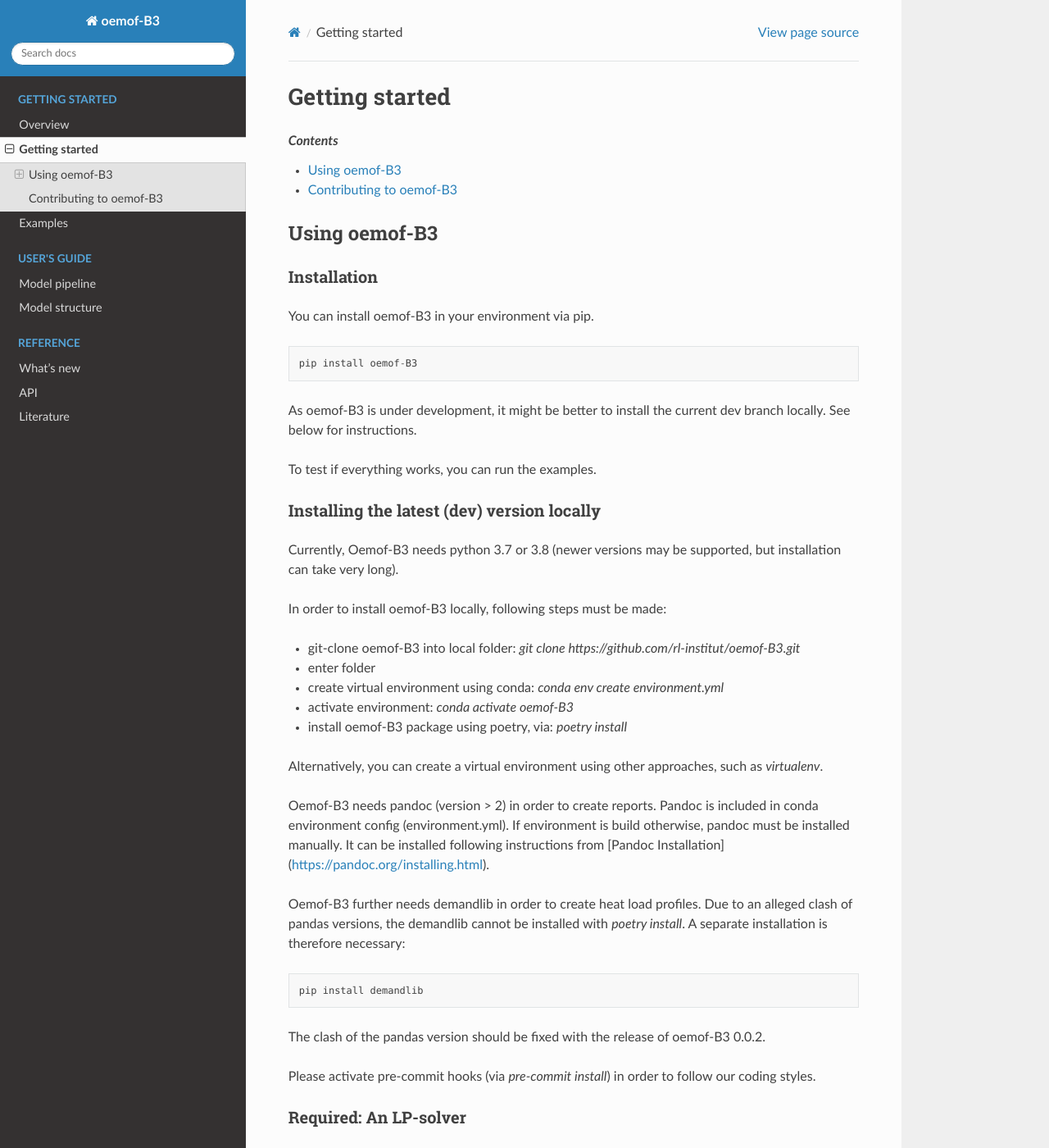
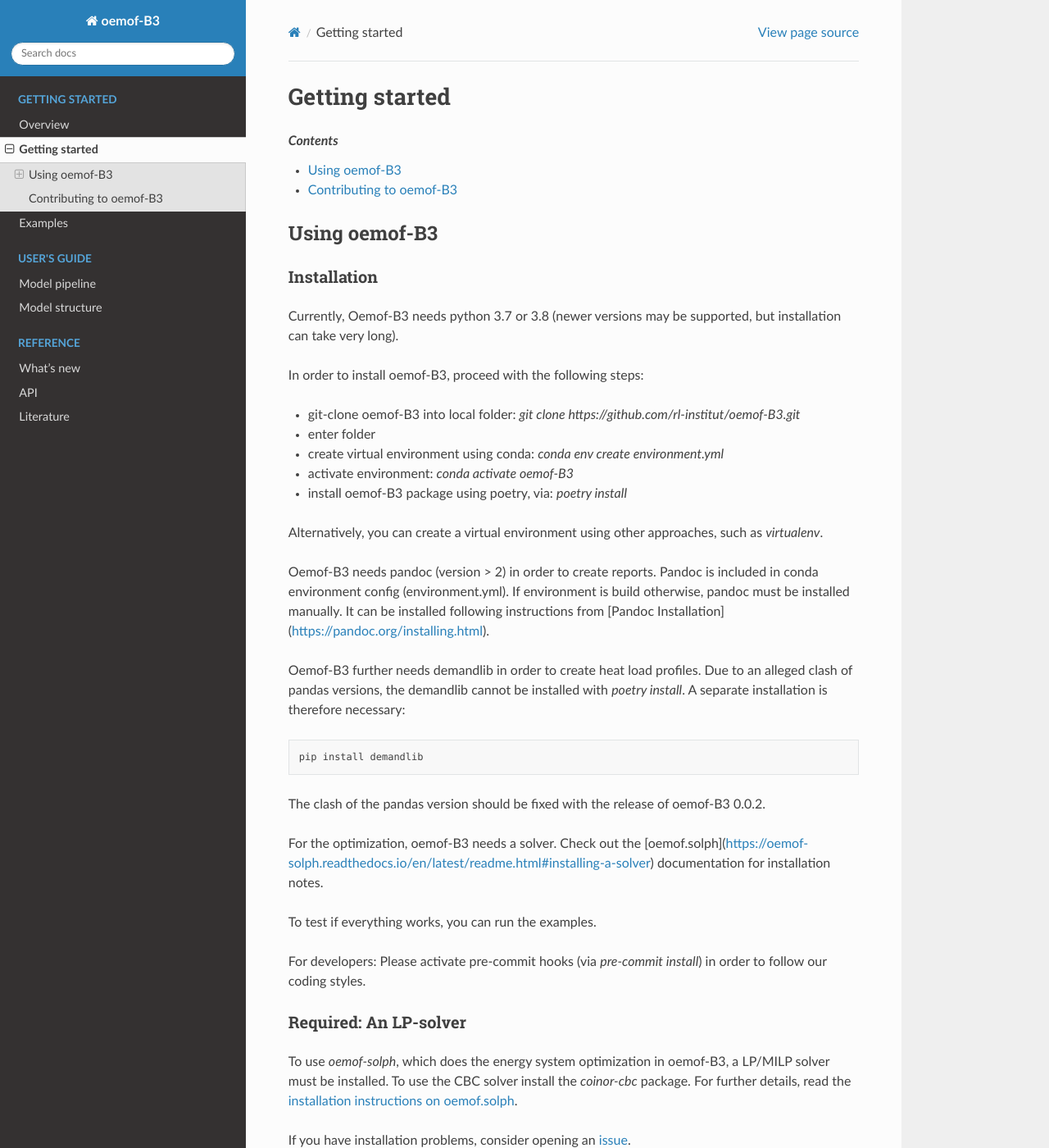
Before and after one commit to rl-institut/oemof-B3, a Sphinx documentation site: the page built from docs/getting_started.rst, in a window 1280 px wide and 1400 px high. Shown: the whole window at 82% size. Built offline with Sphinx 7.4.7 and the Read the Docs theme 2.0.0, drawn with Linux system fonts in a browser that asks for light colours; cross-references to code outside the pages are shown as plain code.

Commit message:
Update installation advice as model will not be published on pypi

```diff
--- a/docs/getting_started.rst
+++ b/docs/getting_started.rst
@@ -16,23 +16,9 @@
 Installation
 ------------
 
-You can install oemof-B3 in your environment via pip.
-
-::
-
-    pip install oemof-B3
-
-As oemof-B3 is under development, it might be better to install the current dev branch locally. See
-below for instructions.
-
-To test if everything works, you can run the examples.
-
-Installing the latest (dev) version locally
--------------------------------------------
-
 Currently, Oemof-B3 needs python 3.7 or 3.8 (newer versions may be supported, but installation can take very long).
 
-In order to install oemof-B3 locally, following steps must be made:
+In order to install oemof-B3, proceed with the following steps:
 
 - git-clone oemof-B3 into local folder: `git clone https://github.com/rl-institut/oemof-B3.git`
 - enter folder
@@ -54,7 +40,11 @@
 
 The clash of the pandas version should be fixed with the release of oemof-B3 0.0.2.
 
-Please activate pre-commit hooks (via `pre-commit install`) in order to follow our coding styles.
+For the optimization, oemof-B3 needs a solver. Check out the [oemof.solph](https://oemof-solph.readthedocs.io/en/latest/readme.html#installing-a-solver) documentation for installation notes.
+
+To test if everything works, you can run the examples.
+
+For developers: Please activate pre-commit hooks (via `pre-commit install`) in order to follow our coding styles.
 
 Required: An LP-solver
 ----------------------
```
Also changed, not shown: README.md (+7 -15 lines).
